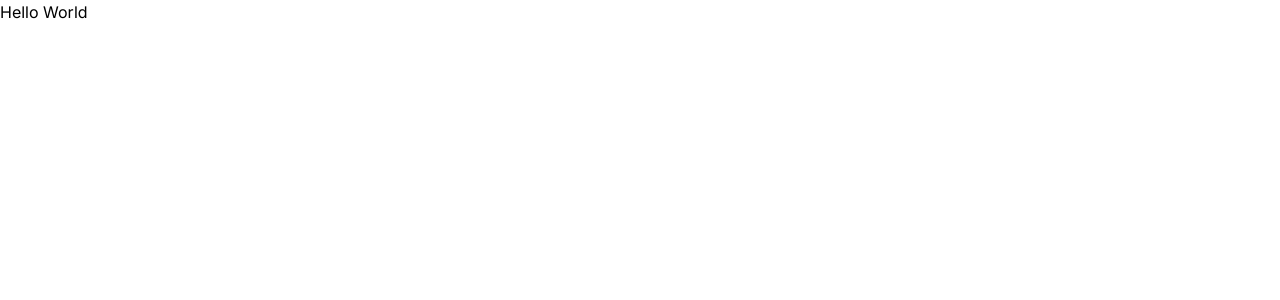
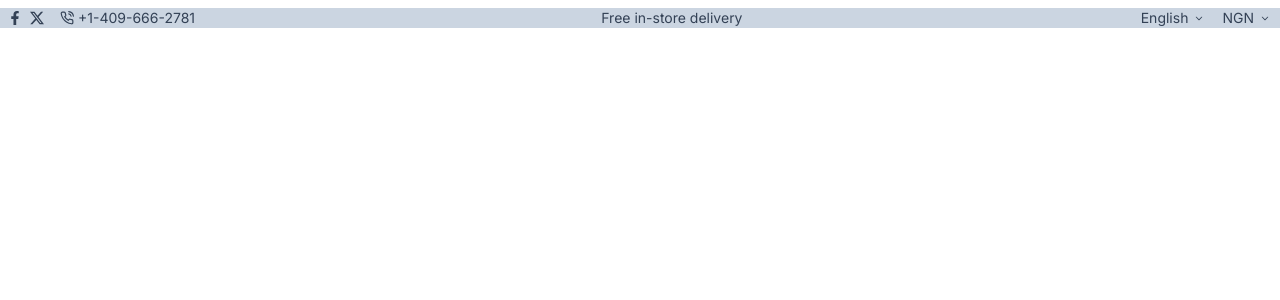
Before and after one commit to OgunsolaAbiolaDaniel/Varkala, a Next.js app: page / in a window 1280 px wide. Shown: the top 300 px of the page. Built offline with nearby package versions, Linux system fonts and the light colour scheme.

Commit message:
Header added succesfully

```diff
--- a/src/app/globals.css
+++ b/src/app/globals.css
@@ -2,23 +2,12 @@
 @tailwind components;
 @tailwind utilities;
 
-:root {
-  --foreground-rgb: 0, 0, 0;
-  --background-start-rgb: 214, 219, 220;
-  --background-end-rgb: 255, 255, 255;
+*,*::before
+*::after{
+  box-sizing: border-box;
 }
-
-@media (prefers-color-scheme: dark) {
-  :root {
-  }
-}
-
 body {
   background: white;
+  margin: 0;
+  padding: 0;
 }
-
-@layer utilities {
-  .text-balance {
-    text-wrap: balance;
-  }
-}
--- a/src/app/page.js
+++ b/src/app/page.js
@@ -1,4 +1,3 @@
-import Image from "next/image";
 import Firstsection from "@/component/First-section/First-section";
 
 export default function Home() {
--- a/src/component/First-section/First-section.jsx
+++ b/src/component/First-section/First-section.jsx
@@ -1,11 +1,11 @@
-import React from 'react'
-
+import React from "react";
+import Header from "../Header/Header";
 function Firstsection() {
   return (
-    <>
-    <h1 className="text-orange-600">Hello World</h1>
-    </>
-    )
+    <div>
+      <Header/>
+    </div>
+  );
 }
 
-export default Firstsection
+export default Firstsection;
--- /dev/null
+++ b/src/component/Header/Header.jsx
@@ -0,0 +1,101 @@
+"use client";
+import { useState } from "react";
+import React from "react";
+import { FaFacebookF } from "react-icons/fa";
+import { FiPhoneCall } from "react-icons/fi";
+import { RxCaretDown } from "react-icons/rx";
+import { BsTwitterX } from "react-icons/bs";
+
+export default function Header() {
+  const [showlangopt, setShowlangopt] = useState(false);
+  const [showCurrOpt, setShowCurrOpt] = useState(false);
+
+  function langtogglemenu() {
+    setShowlangopt(!showlangopt);
+    setShowCurrOpt(false);
+  }
+  function currtogglemenu() {
+    setShowCurrOpt(!showCurrOpt);
+    setShowlangopt(false);
+  }
+
+  return (
+    <div className="bg-slate-300 m-0 w-[100%] text-slate-700">
+      <div className="flex mt-2 items-center justify-between px-2">
+        {/*-----Lg screen top-------*/}
+        <div className="hidden md:flex gap-4 items-center text-sm">
+          <div className="flex items-center gap-2">
+            <FaFacebookF />
+            <BsTwitterX />
+          </div>
+
+          <div className="flex items-center gap-1">
+            <FiPhoneCall />
+            <p>+1-409-666-2781</p>
+          </div>
+        </div>
+
+        {/*-----Small screed top--------*/}
+        <div className="text-sm text-slate-700 ml-2">
+          Free in-store delivery
+        </div>
+        {/*-----md screen top (min-width-576px)-------*/}
+        <div className="hidden bsm:flex text-sm gap-4">
+          <div className="flex items-center gap-2">
+            {/*---Language button---*/}
+            <button
+              className="bg-none flex items-center border-none gap-1"
+              onClick={langtogglemenu}
+            >
+              <p>English</p>
+              <RxCaretDown />
+            </button>
+          </div>
+          {/*-----CURRENCY BUTTON--------*/}
+          <div className="flex items-center gap-2">
+            <button
+              className="bg-none flex items-center border-none gap-1"
+              onClick={currtogglemenu}
+            >
+              <p>NGN</p>
+              <RxCaretDown />
+            </button>
+          </div>
+        </div>
+      </div>
+      {showlangopt ? (
+        <Optiondeck
+          fopt={"German"}
+          sopt={"French"}
+          className={
+            "bg-white text-slate-700 text-xs w-[100px] absolute right-20 top-8 rounded-sm"
+          }
+        />
+      ) : null}
+      {showCurrOpt ? (
+        <Optiondeck
+          fopt={"USD"}
+          sopt={"EUR"}
+          className={
+            "bg-white text-slate-700 text-xs w-[100px]  absolute right-2 top-8 rounded-sm"
+          }
+        />
+      ) : null}
+    </div>
+  );
+}
+
+function Optiondeck({ fopt, sopt, className }) {
+  return (
+    <div className={className}>
+      <ul className="list-none m-0">
+        <li className="hover:bg-slate-400 hover:text-white py-2 px-3">
+          {fopt}
+        </li>
+        <li className="hover:bg-slate-400 hover:text-white py-2 px-3">
+          {sopt}
+        </li>
+      </ul>
+    </div>
+  );
+}
--- a/tailwind.config.js
+++ b/tailwind.config.js
@@ -1,18 +1,22 @@
 /** @type {import('tailwindcss').Config} */
 module.exports = {
   content: [
-    "./src/pages/**/*.{js,ts,jsx,tsx,mdx}",
-    "./src/components/**/*.{js,ts,jsx,tsx,mdx}",
-    "./src/app/**/*.{js,ts,jsx,tsx,mdx}",
+    "./app/**/*.{js,ts,jsx,tsx,mdx}",
+    "./pages/**/*.{js,ts,jsx,tsx,mdx}",
+    "./components/**/*.{js,ts,jsx,tsx,mdx}",
+
+    // Or if using `src` directory:
+    "./src/**/*.{js,ts,jsx,tsx,mdx}",
   ],
   theme: {
-    extend: {
-      backgroundImage: {
-        "gradient-radial": "radial-gradient(var(--tw-gradient-stops))",
-        "gradient-conic":
-          "conic-gradient(from 180deg at 50% 50%, var(--tw-gradient-stops))",
-      },
+      screens: {
+      sm: '480px',
+      bsm: "576px",
+      md: '768px',
+      lg: '976px',
+      xl: '1440px',
     },
+    extend: {},
   },
   plugins: [],
 };
```
Also changed, not shown: package.json (+5 -4 lines), 1 other file (tests, documents, lock files or other folders).
